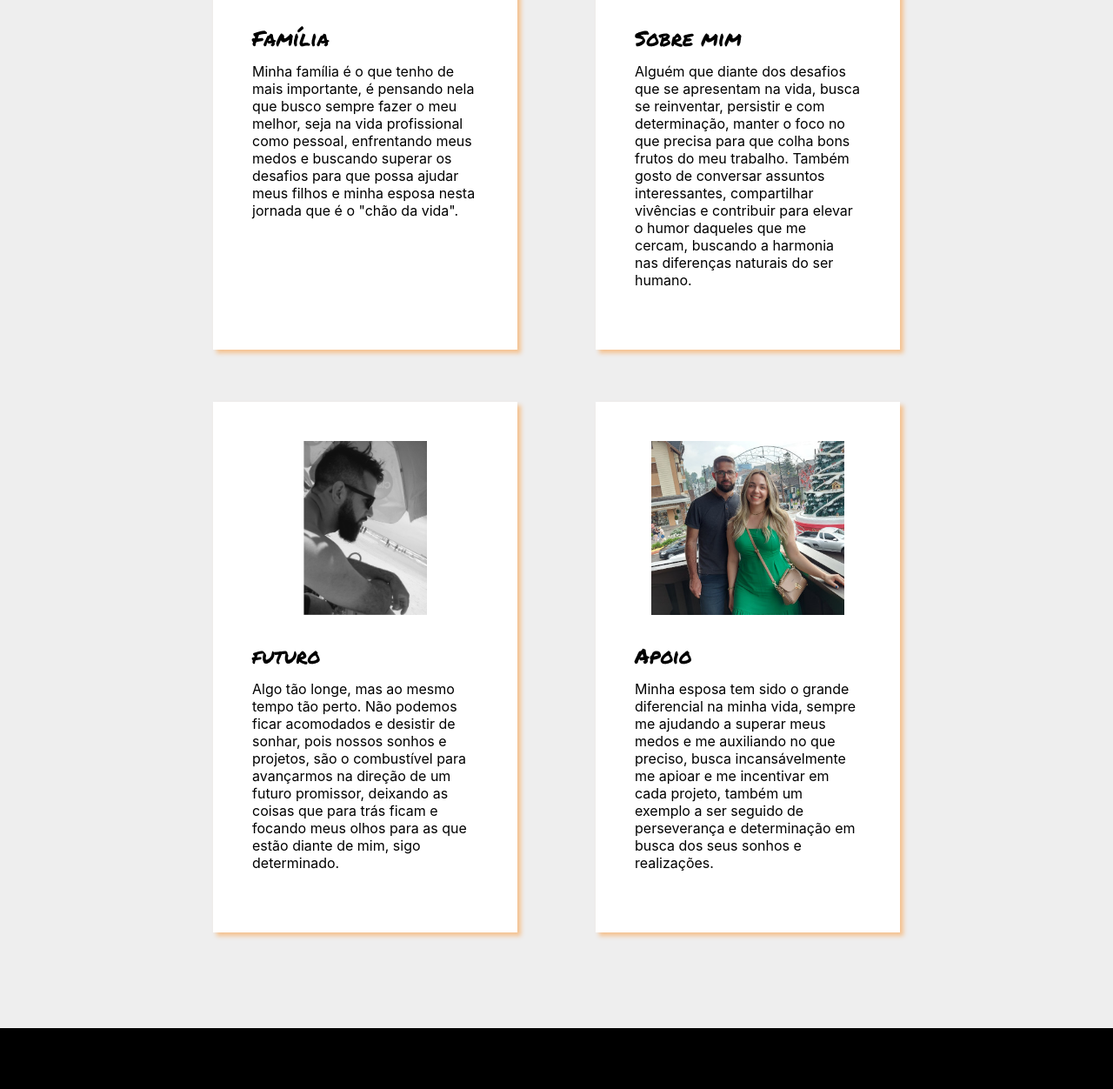
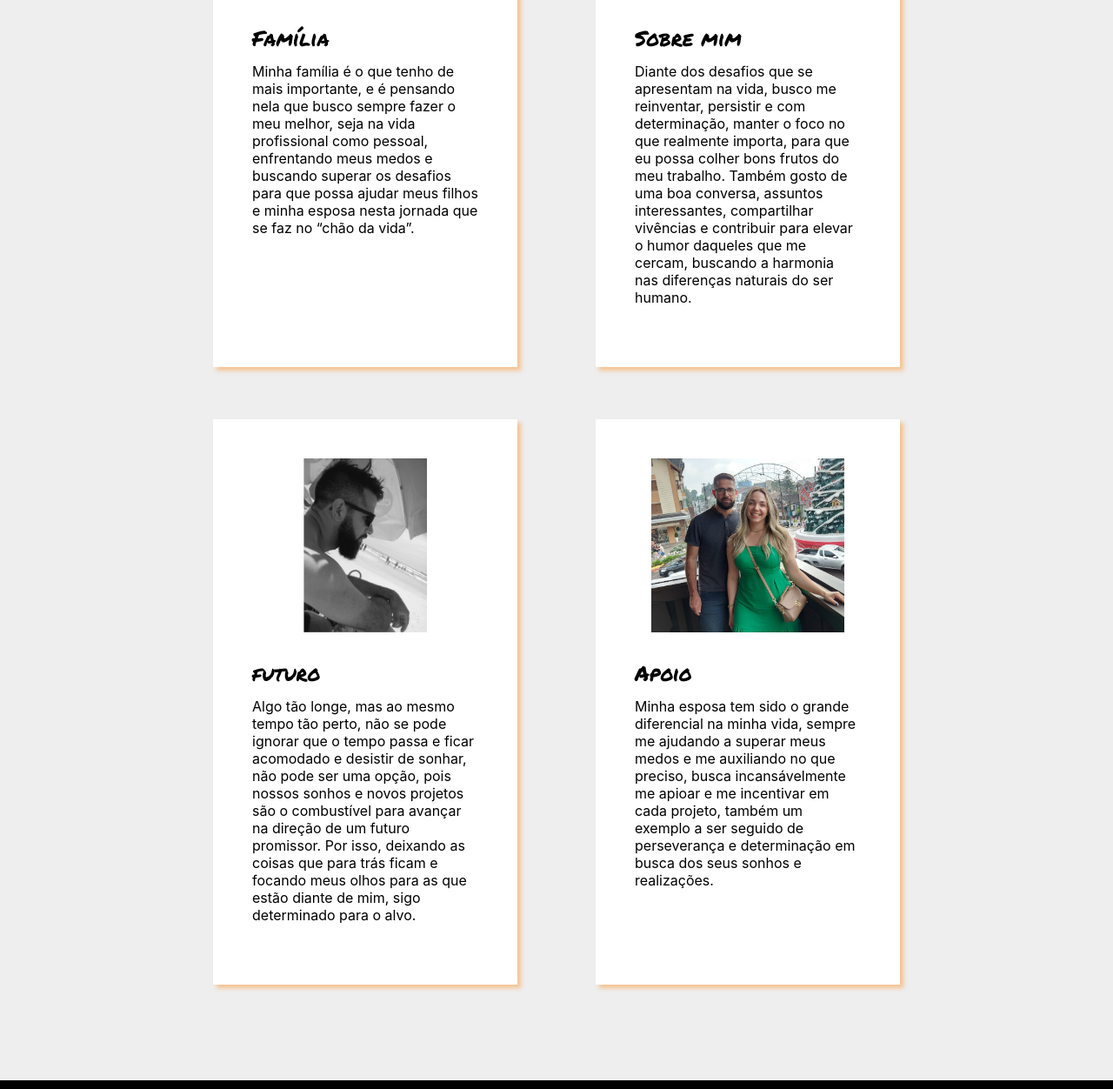
Before and after one commit to MaikonCorrea/projetos-html5-css3, a plain HTML site: page About Me Starter Code/index.html in a window 1280 px wide. Shown: the part 1148-2400 px from the top of the page at 87% size. Drawn offline with Linux system fonts and the light colour scheme; files whose address does not match are found by name.

Commit message:
alteração final sprint 0

```diff
--- a/About Me Starter Code/index.html
+++ b/About Me Starter Code/index.html
@@ -16,32 +16,32 @@
       <div class="card">
         <img class="card-image" src="images/familia.jpg" alt="foto de familia">
         <h2 class="card-title">Família</h2>
-        <p class="card-text">Minha família é o que tenho de mais importante, é
+        <p class="card-text">Minha família é o que tenho de mais importante, e é
           pensando nela que busco sempre fazer o meu melhor,
           seja na vida profissional como pessoal, enfrentando meus
           medos e buscando superar os desafios para que possa ajudar
-          meus filhos e minha esposa nesta jornada que é o
-          "chão da vida".</p>
+          meus filhos e minha esposa nesta jornada que se faz no
+          <q>chão da vida</q>.</p>
       </div>
       <div class="card">
         <img class="card-image" src="images/pedra.jpg" alt="sentado em uma pedra na baira do mar">
         <h2 class="card-title">Sobre mim</h2>
-        <p class="card-text">Alguém que diante dos desafios que se apresentam
-          na vida, busca se reinventar, persistir e com determinação,
-          manter o foco no que precisa para que colha bons
-          frutos do meu trabalho. Também gosto de conversar assuntos interessantes,
+        <p class="card-text">Diante dos desafios que se apresentam
+          na vida, busco me reinventar, persistir e com determinação,
+          manter o foco no que realmente importa, para que eu possa colher bons
+          frutos do meu trabalho. Também gosto de uma boa conversa, assuntos interessantes,
           compartilhar vivências e contribuir para elevar o humor daqueles que me
           cercam, buscando a harmonia nas diferenças naturais do ser humano.</p>
       </div>
       <div class="card">
         <img class="card-image" src="images/praia.jpg" alt="olhando distante">
         <h2 class="card-title">futuro</h2>
-        <p class="card-text">Algo tão longe, mas ao mesmo tempo tão perto. Não podemos
-          ficar acomodados e desistir de sonhar, pois nossos sonhos
-          e projetos, são o combustível para avançarmos na direção de
-          um futuro promissor, deixando as coisas que para trás ficam
+        <p class="card-text">Algo tão longe, mas ao mesmo tempo tão perto, não se pode ignorar
+          que o tempo passa e ficar acomodado e desistir de sonhar, não pode ser uma opção,
+          pois nossos sonhos e novos projetos são o combustível para avançar na direção de
+          um futuro promissor. Por isso, deixando as coisas que para trás ficam
           e focando meus olhos para as que estão diante de mim, sigo
-          determinado.</p>
+          determinado para o alvo.</p>
       </div>
       <div class="card">
         <img class="card-image" src="images/euela.jpg" alt="foto juntos">
```
